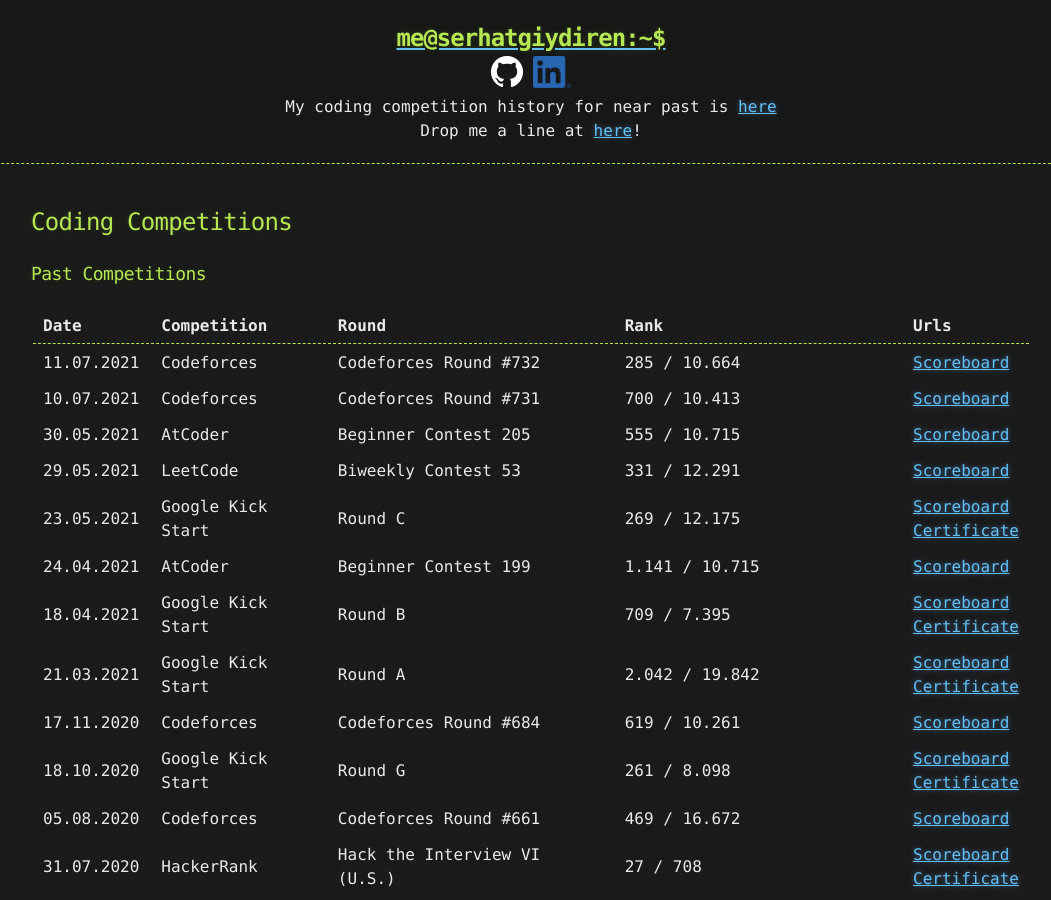
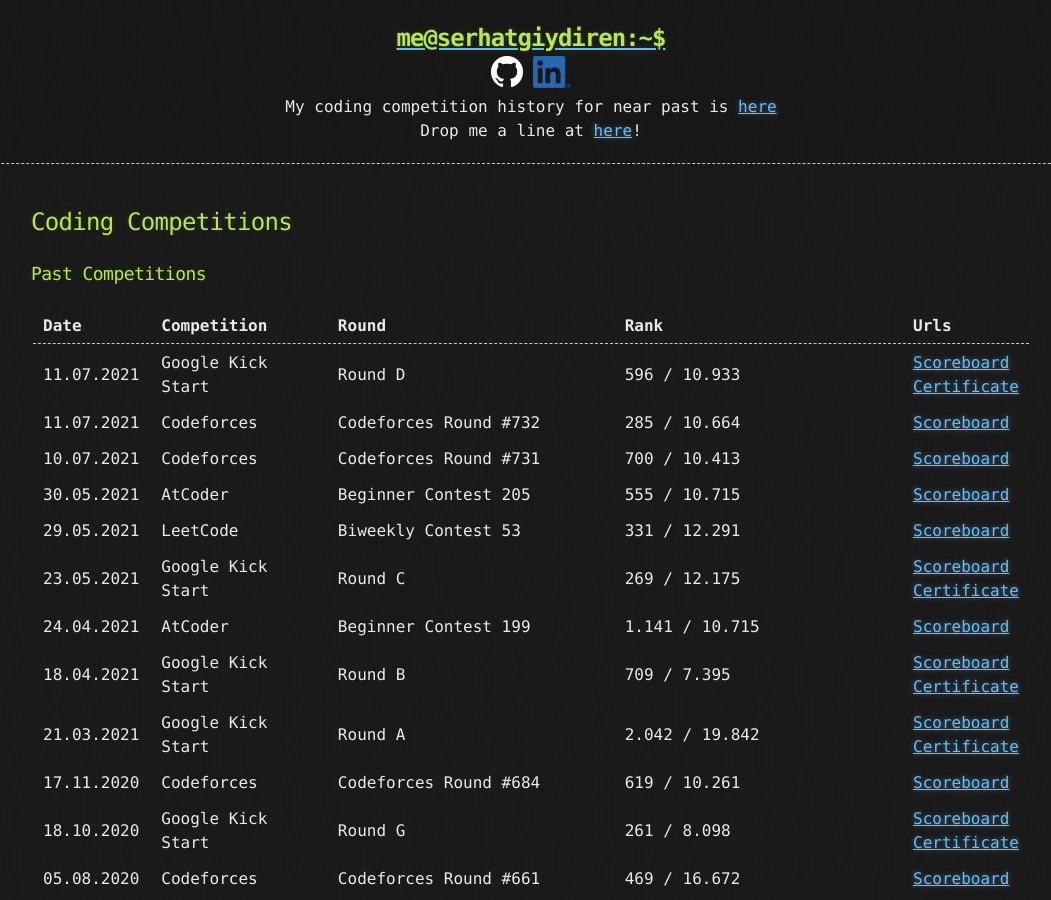
Before and after one commit to goodHunter27/serhatgiydiren.github.io, a Jekyll site: the page built from _posts/2020-01-07-coding-competitions.md, in a window 1280 px wide and 900 px high. Shown: the whole window, without its empty margins (109-1160 px from the left). Built offline with Jekyll 4.4.1, drawn with Linux system fonts in a browser that asks for light colours.

Commit message:
Update 2020-01-07-coding-competitions.md

```diff
--- a/_posts/2020-01-07-coding-competitions.md
+++ b/_posts/2020-01-07-coding-competitions.md
@@ -7,6 +7,7 @@
 
 Date | Competition | Round | Rank | Urls
 ------------ | ------------- | ------------- | ------------- | -------------
+11.07.2021 | Google Kick Start | Round D | 596 / 10.933 | [Scoreboard](https://codingcompetitions.withgoogle.com/kickstart/round/00000000004361e3){:target="_blank"}<br />[Certificate](https://codingcompetitions.withgoogle.com/kickstart/certificate/summary/0000000000435bad){:target="_blank"}
 11.07.2021 | Codeforces | Codeforces Round #732 | 285 / 10.664 | [Scoreboard](https://codeforces.com/contest/1546/standings){:target="_blank"}
 10.07.2021 | Codeforces | Codeforces Round #731 | 700 / 10.413 | [Scoreboard](https://codeforces.com/contest/1547/standings){:target="_blank"}
 30.05.2021 | AtCoder | Beginner Contest 205 | 555 / 10.715 | [Scoreboard](https://atcoder.jp/contests/abc199/standings){:target="_blank"}
```
